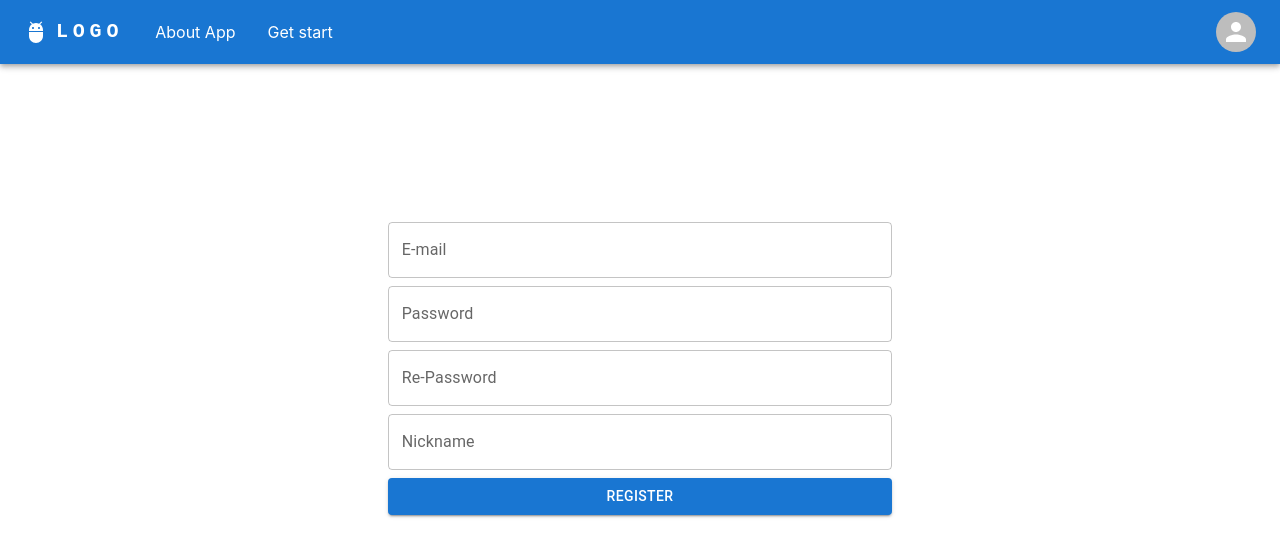
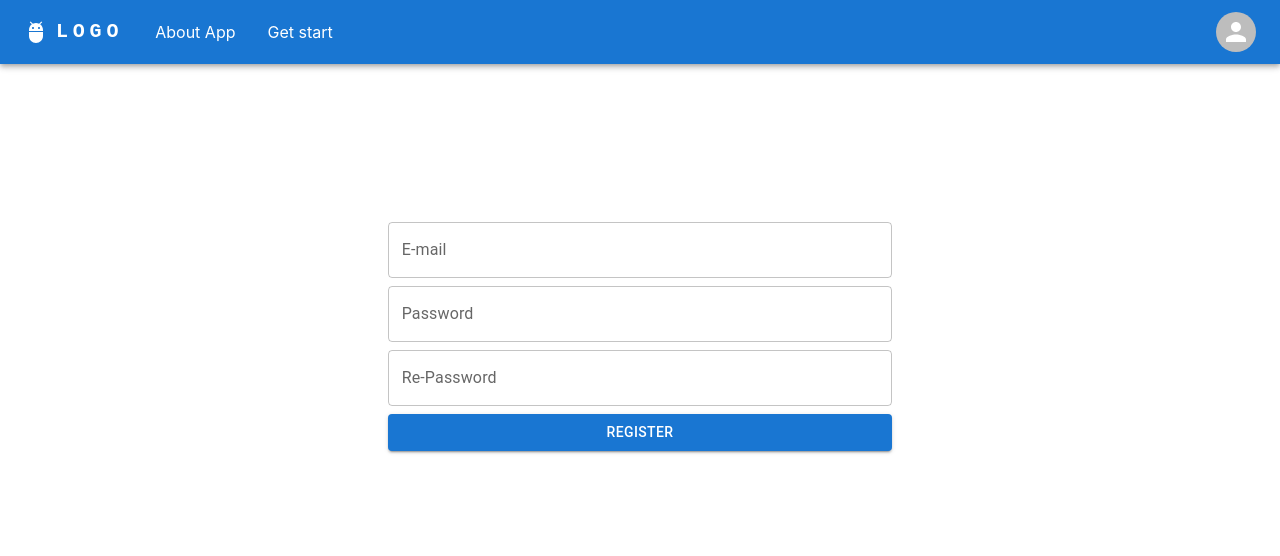
Before and after one commit to jakub-przepiora/AMI-Engineering-Thesis, a React (Create React App) app in the folder ami_front/: page /register in a window 1280 px wide. Shown: the top 556 px of the page. Built offline with nearby package versions, Linux system fonts and the light colour scheme.

Commit message:
Added register Api :)

```diff
--- a/ami_front/src/pages/RegisterForm.js
+++ b/ami_front/src/pages/RegisterForm.js
@@ -1,11 +1,43 @@
-import * as React from 'react';
+import React, { useState } from "react";
 import Box from '@mui/material/Box';
 import TextField from '@mui/material/TextField';
 import Container from "@mui/material/Container";
 import Button from '@mui/material/Button';
 
 
+
 export default function BasicTextFields() {
+
+    const [emailNew, setEmailNew] = useState('');
+    const [passwordNew, setPasswordNew] = useState('');
+
+    const registerNew = (e) => {
+        e.preventDefault();
+        var myHeaders = new Headers();
+        myHeaders.append("Content-Type", "application/x-www-form-urlencoded");
+
+
+        var urlencoded = new URLSearchParams();
+        urlencoded.append("user[email]", emailNew);
+        urlencoded.append("user[password][first]", passwordNew);
+        urlencoded.append("user[password][second]", passwordNew);
+
+        var requestOptions = {
+            method: 'POST',
+            headers: myHeaders,
+            body: urlencoded,
+            redirect: 'follow'
+        };
+
+        fetch("http://127.0.0.1:8000/register", requestOptions)
+            .then(response => response.json())
+            .then(result =>{
+                alert(result.status);
+            })
+            .catch(error => console.log('error', error));
+    }
+
+
     return (
         <Container maxWidth="xl" className="main-content login-page">
            <Box
@@ -15,22 +47,21 @@ export default function BasicTextFields() {
                }}
                noValidate
                autoComplete="off"
+               onSubmit={registerNew}
            >
                <Box>
-                   <TextField id="outlined-basic" label="E-mail" variant="outlined" fullWidth="true"/>
+                   <TextField id="outlined-basic" label="E-mail" variant="outlined" fullWidth="true" onChange={(e) => setEmailNew(e.target.value)}/>
                </Box>
                <Box>
-                   <TextField id="outlined-basic" label="Password" variant="outlined" fullWidth="true" />
+                   <TextField id="outlined-basic" label="Password" variant="outlined" fullWidth="true" onChange={(e) => setPasswordNew(e.target.value)}/>
                </Box>
                 <Box>
                     <TextField id="outlined-basic" label="Re-Password" variant="outlined" fullWidth="true" />
                 </Box>
-                <Box>
-                    <TextField id="outlined-basic" label="Nickname" variant="outlined" fullWidth="true" />
-                </Box>
+
                 <Box className="button-center">
 
-                    <Button variant="contained" fullWidth="true">Register</Button>
+                    <Button variant="contained" type="submit" fullWidth="true">Register</Button>
                 </Box>
            </Box>
         </Container>
```
Also changed, not shown: 1 other file (tests, documents, lock files or other folders).
